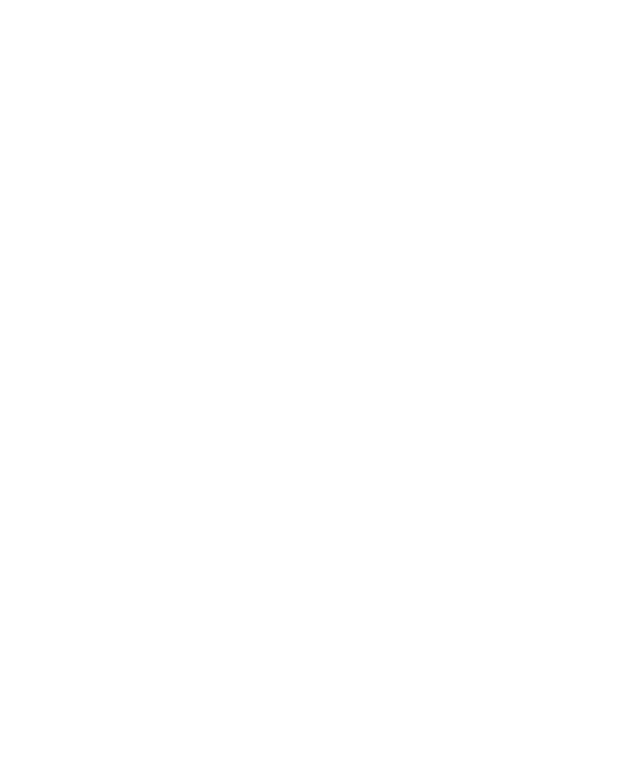
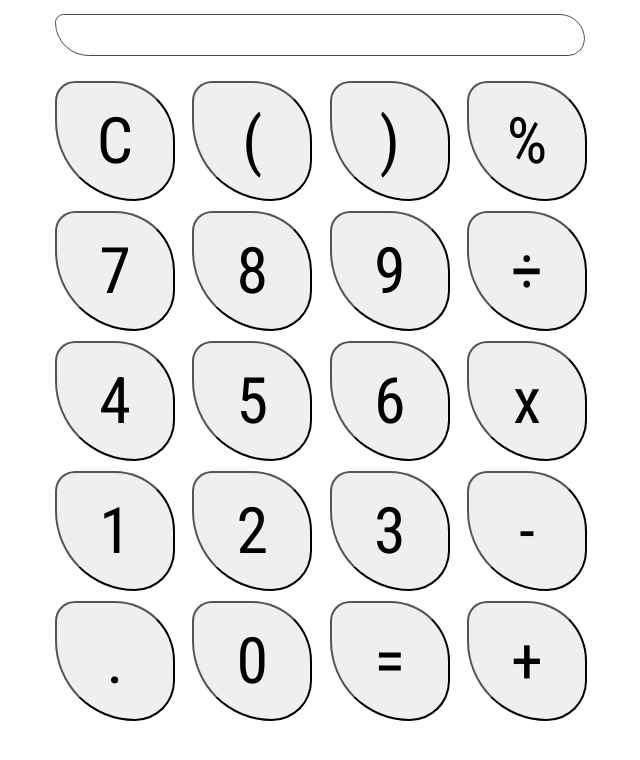
Before and after one commit to blakejam371/calculator, a plain HTML site: page index.html in a window 1280 px wide. Shown: the whole page, without its empty margins (319-959 px from the left). Drawn offline with Linux system fonts and the light colour scheme.

Commit message:
Add HTML, CSS and JS
- HTML & CSS added to resemble calcultor
- Creat JS variables for screen and buttons
- Add eventListeners to all buttons and add the
relevant input to screen when clicked
- Add basic mathematical functions: addition,
subtraction, multiplication, division and operate

```diff
--- a/index.html
+++ b/index.html
@@ -11,6 +11,40 @@
   <title>Calculator</title>
 </head>
 <body>
-
+  <div id="container">
+    <div>
+      <button id="screen"></button>
+    </div>
+    <div>
+      <button id="clear">C</button>
+      <button id="openBrackets">(</button>
+      <button id="closeBrackets">)</button>
+      <button id="modulo">%</button>
+    </div>
+    <div>
+      <button id="seven">7</button>
+      <button id="eight">8</button>
+      <button id="nine">9</button>
+      <button id="divide">÷</button>
+    </div>
+    <div>
+      <button id="four">4</button>
+      <button id="five">5</button>
+      <button id="six">6</button>
+      <button id="multiply">x</button>
+    </div>
+    <div>
+      <button id="one">1</button>
+      <button id="two">2</button>
+      <button id="three">3</button>
+      <button id="subtract">-</button>
+    </div>
+    <div>
+      <button id="decimal">.</button>
+      <button id="zero">0</button>
+      <button id="equals">=</button>
+      <button id="add">+</button>
+    </div>
+  </div>
 </body>
 </html>
--- a/script.js
+++ b/script.js
@@ -0,0 +1,114 @@
+const screen = document.querySelector('#screen');
+const clear = document.querySelector('#clear');
+clear.addEventListener('click', clearCalculator);
+const openBrackets = document.querySelector('#openBrackets');
+openBrackets.addEventListener('click', () => {
+  screen.innerText += '(';
+});
+const closeBrackets = document.querySelector('#closeBrackets');
+closeBrackets.addEventListener('click', () => {
+  screen.innerText += ')';
+});
+const modulo = document.querySelector('#modulo');
+modulo.addEventListener('click', () => {
+  screen.innerText += '%';
+});
+const seven = document.querySelector('#seven');
+seven.addEventListener('click', () => {
+  screen.innerText += '7';
+});
+const eight = document.querySelector('#eight');
+eight.addEventListener('click', () => {
+  screen.innerText += '8';
+});
+const nine = document.querySelector('#nine');
+nine.addEventListener('click', () => {
+  screen.innerText += '9';
+});
+const divide = document.querySelector('#divide');
+divide.addEventListener('click', () => {
+  screen.innerText += '÷';
+});
+const four = document.querySelector('#four');
+four.addEventListener('click', () => {
+  screen.innerText += '4';
+});
+const five = document.querySelector('#five');
+five.addEventListener('click', () => {
+  screen.innerText += '5';
+});
+const six = document.querySelector('#six');
+six.addEventListener('click', () => {
+  screen.innerText += '6';
+});
+const multiply = document.querySelector('#multiply');
+multiply.addEventListener('click', () => {
+  screen.innerText += 'x';
+});
+const one = document.querySelector('#one');
+one.addEventListener('click', () => {
+  screen.innerText += '1';
+});
+const two = document.querySelector('#two');
+two.addEventListener('click', () => {
+  screen.innerText += '2';
+});
+const three = document.querySelector('#three');
+three.addEventListener('click', () => {
+  screen.innerText += '3';
+});
+const subtract = document.querySelector('#subtract');
+subtract.addEventListener('click', () => {
+  screen.innerText += '-';
+});
+const zero = document.querySelector('#zero');
+zero.addEventListener('click', () => {
+  screen.innerText += '0';
+});
+const decimal = document.querySelector('#decimal');
+decimal.addEventListener('click', () => {
+  screen.innerText += '.';
+});
+const equals = document.querySelector('#equals');
+equals.addEventListener('click', () => {
+  screen.innerText += '=';
+});
+const add = document.querySelector('#add');
+add.addEventListener('click', () => {
+  screen.innerText += '+';
+});
+const firstNumber = 0;
+const operator = '';
+const secondNumber = 0;
+
+function addition(a, b) {
+  return a + b;
+}
+
+function subtraction(a, b) {
+  return a - b;
+}
+
+function multiplication(a, b) {
+  return a * b;
+}
+
+function division(a, b) {
+  return a / b;
+}
+
+function operate(a, operator, b) {
+  if (operator == '+') {
+    addition(a,b);
+  } else if (operator == '-') {
+    subtraction(a,b);
+  } else if (operator == '*') {
+    multiplication(a,b);
+  } else if (operator == '/') {
+    division(a,b);
+  }
+}
+
+function clearCalculator() {
+
+}
--- a/styles.css
+++ b/styles.css
@@ -3,12 +3,38 @@
   margin: 0;
   font-family: "Roboto Condensed", sans-serif;
   color: rgb(77, 77, 77)
+  border
 }
 
 body {
-    line-height: 1.5;
-    font-size: 2em;
-    display: flex;
-    flex-direction: column;
-    align-items: center;
+  line-height: 1.5;
+  font-size: 2em;
+  display: flex;
+  flex-direction: column;
+  align-items: center;
 }
+
+button {
+  margin: 5px;
+  padding: 20px;
+  height: 120px;
+  width: 120px;
+  font-size: 2em;
+  border-radius: 20px 60px 40px 80px;
+}
+
+#container {
+  display: flex;
+  flex-direction: column;
+  align-content: center;
+}
+
+#screen {
+  border: rgb(77, 77, 77) solid 0.5px;
+  background-color: white;
+  width: 530px;
+  height: auto;
+  text-align: end;
+  margin-bottom: 20px;
+  word-wrap: break-word;
+}
```
